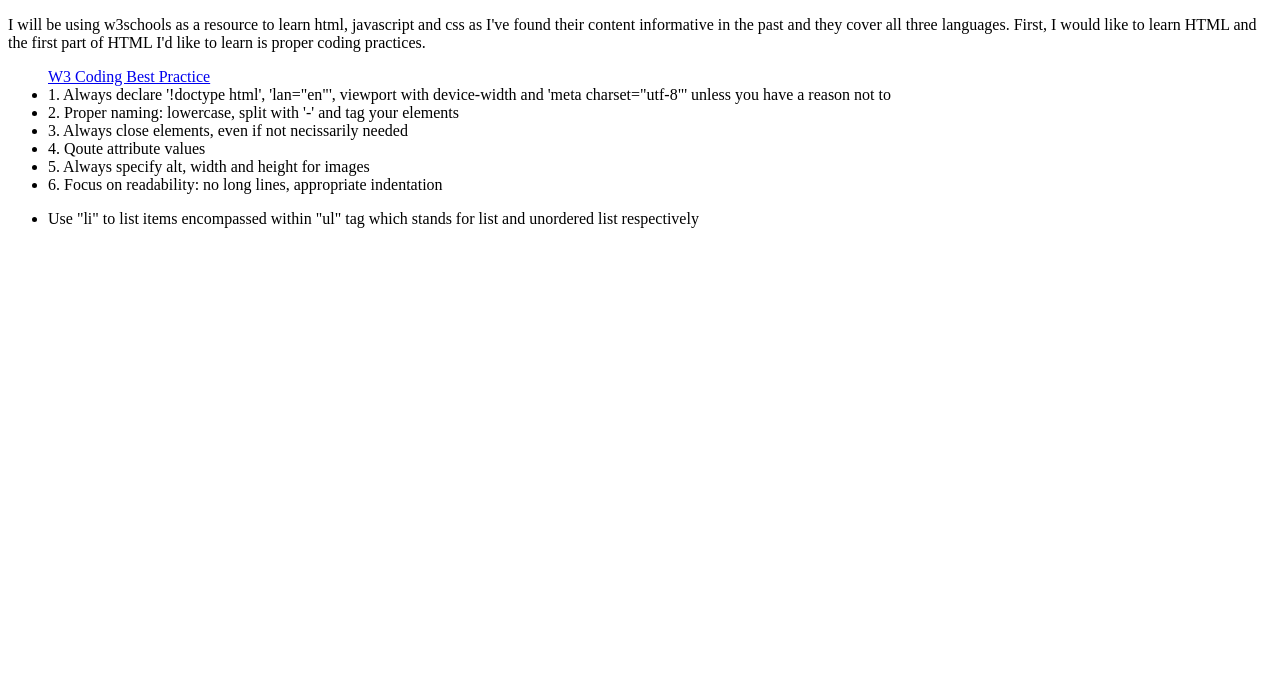
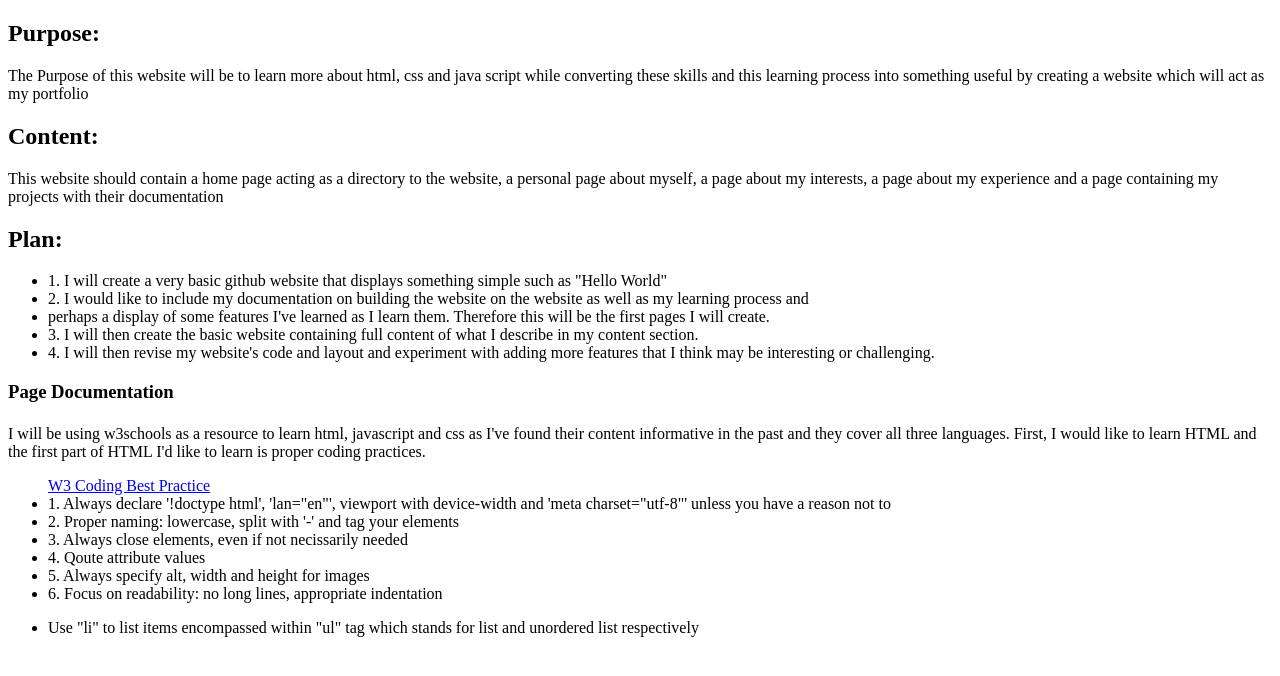
Before and after one commit to DjMacisaac/DjMacisaac.github.io, a plain HTML site: page Website Documentation.html in a window 1280 px wide. Drawn offline with Linux system fonts and the light colour scheme.

Commit message:
check formatting

```diff
--- a/Website Documentation.html
+++ b/Website Documentation.html
@@ -4,6 +4,25 @@
 <meta name="viewport" content="width=device-width, initial-scale=1.0">
 <title>Website Documentation</title>
 <body>
+<div documentation>
+    <h2>Purpose:</h2>
+    <p>The Purpose of this website will be to learn more about html, css and java script while converting these skills
+        and this learning process into something useful by creating a website which will act as my portfolio</p>
+    <h2>Content:</h2>
+    <p>This website should contain a home page acting as a directory to the website, a personal page about myself,
+        a page about my interests, a page about my experience and a page containing my projects with their documentation</p>
+    <h2>Plan:</h2>
+    <ul>
+        <li>1. I will create a very basic github website that displays something simple such as "Hello World"</li>
+        <li>2. I would like to include my documentation on building the website on the website as well as my learning process and</li>
+        <li>perhaps a display of some features I've learned as I learn them. Therefore this will be the first pages I will create.</li>
+        <li>3. I will then create the basic website containing full content of what I describe in my content section.</li>
+        <li>4. I will then revise my website's code and layout and experiment with adding more features that I think may be interesting or challenging.</li>
+    </ul>
+    <h3>Page Documentation</h3>
+    <h1></h1>
+</div>
+<div notes>
 <p>
     I will be using w3schools as a resource to learn html, javascript and css as I've found their content informative in the past and they cover all three languages.
     First, I would like to learn HTML and the first part of HTML I'd like to learn is proper coding practices.
@@ -20,5 +39,6 @@
 <ul techniques and features>
     <li>Use "li" to list items encompassed within "ul" tag which stands for list and unordered list respectively</li>
 </ul>
+</div>
 </body>
 </html>
```
Also changed, not shown: index.html (+5 -3 lines).
